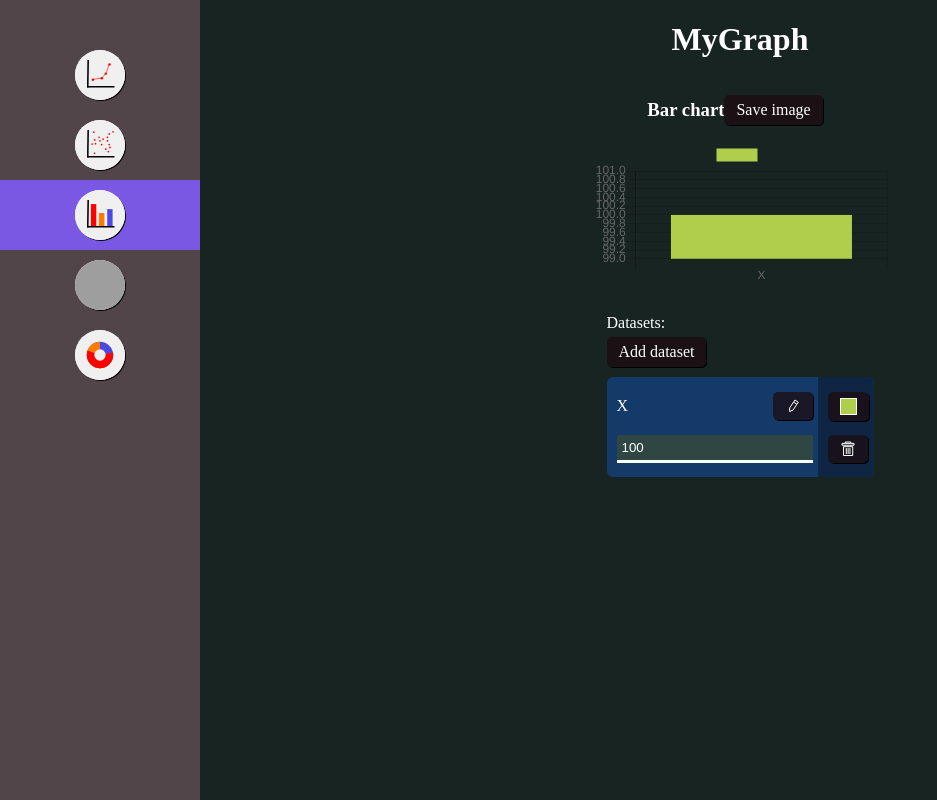
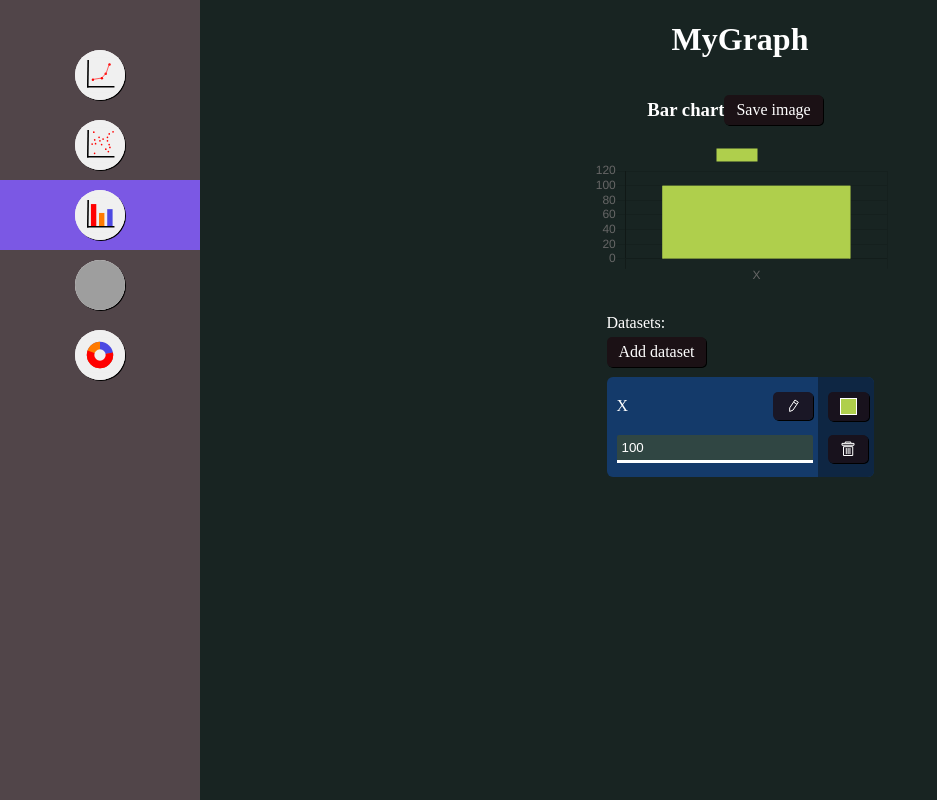
Before and after one commit to coding-nerfilio/my-graph, a React (Create React App) app: page / in a window 1280 px wide. Both pictures are taken after a click on the element 100 px from the left and 215 px from the top of the page. Shown: the whole page, without its empty margins (0-937 px from the left). Built offline with nearby package versions, Linux system fonts and the light colour scheme; grey boxes are pictures that could not be loaded.

Commit message:
Refactor BarChart and Visualizer width

```diff
--- a/src/ChartEditor/ChartVisualize/style.scss
+++ b/src/ChartEditor/ChartVisualize/style.scss
@@ -7,3 +7,24 @@
 
 	border-radius: 12px;
 }
+
+@media only screen and (max-width: 600px) {
+	.chart-visualize {
+		margin-left: 0;
+		margin-right: 0;
+	}
+}
+
+@media only screen and (min-width: 600px) {
+	.chart-visualize {
+		margin-left: 5%;
+		margin-right: 5%;
+	}
+}
+
+@media only screen and (min-width: 992px) {
+	.chart-visualize {
+		margin-left: 15%;
+		margin-right: 15%;
+	}
+}
--- a/src/shared/hooks/useSelectChart.tsx
+++ b/src/shared/hooks/useSelectChart.tsx
@@ -17,7 +17,21 @@ const useSelectChart = () => {
 				setChart(<Scatter data={ChartAdapters.ScatterPlot} />);
 				break;
 			case 2:
-				setChart(<Bar data={ChartAdapters.Bar(state.dataSet2)} />);
+				setChart(
+					<Bar
+						data={ChartAdapters.Bar.adapter(state.dataSet2)}
+						options={{
+							scales: {
+								yAxes: [
+									{
+										type: "linear",
+										ticks: ChartAdapters.Bar.scale(state.dataSet2),
+									},
+								],
+							},
+						}}
+					/>
+				);
 				break;
 			case 3:
 				setChart(<Pie data={ChartAdapters.Pie(state.dataSet2)} />);
--- a/src/shared/utils/chartAdapters/index.ts
+++ b/src/shared/utils/chartAdapters/index.ts
@@ -1,10 +1,11 @@
 import { adapter1 } from "./adapter1";
 import { adapter2 } from "./adapter2";
 import { adapter3 } from "./adapter3";
+import { minAndMaxBar } from "./minAndMaxBar";
 
 const ChartAdapters = {
 	Line: adapter1,
-	Bar: adapter2,
+	Bar: { adapter: adapter2, scale: minAndMaxBar },
 	Pie: adapter3,
 	Doughnut: adapter3,
 	ScatterPlot: {},
--- /dev/null
+++ b/src/shared/utils/chartAdapters/minAndMaxBar.ts
@@ -0,0 +1,21 @@
+import { DataSet2 } from "../../../types/store";
+
+export const minAndMaxBar = (input: DataSet2[]) => {
+	let min = 0,
+		max = 0;
+
+	input.forEach((dataset) => {
+		if (dataset.raw < min) {
+			min = dataset.raw;
+		}
+		if (dataset.raw > max) {
+			max = dataset.raw;
+		}
+	});
+
+	return {
+		min: min - min / 5,
+		max: max + max / 5,
+		stepSize: max / 10,
+	};
+};
```
